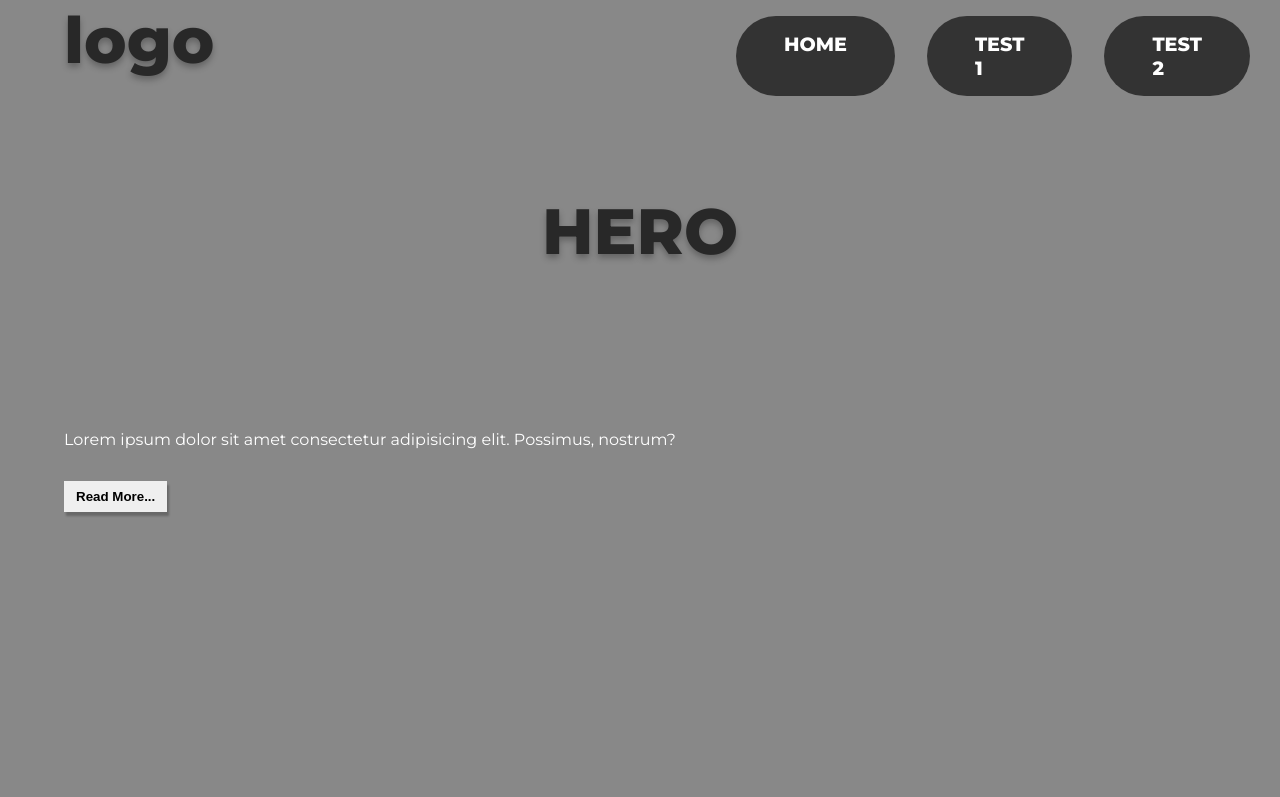
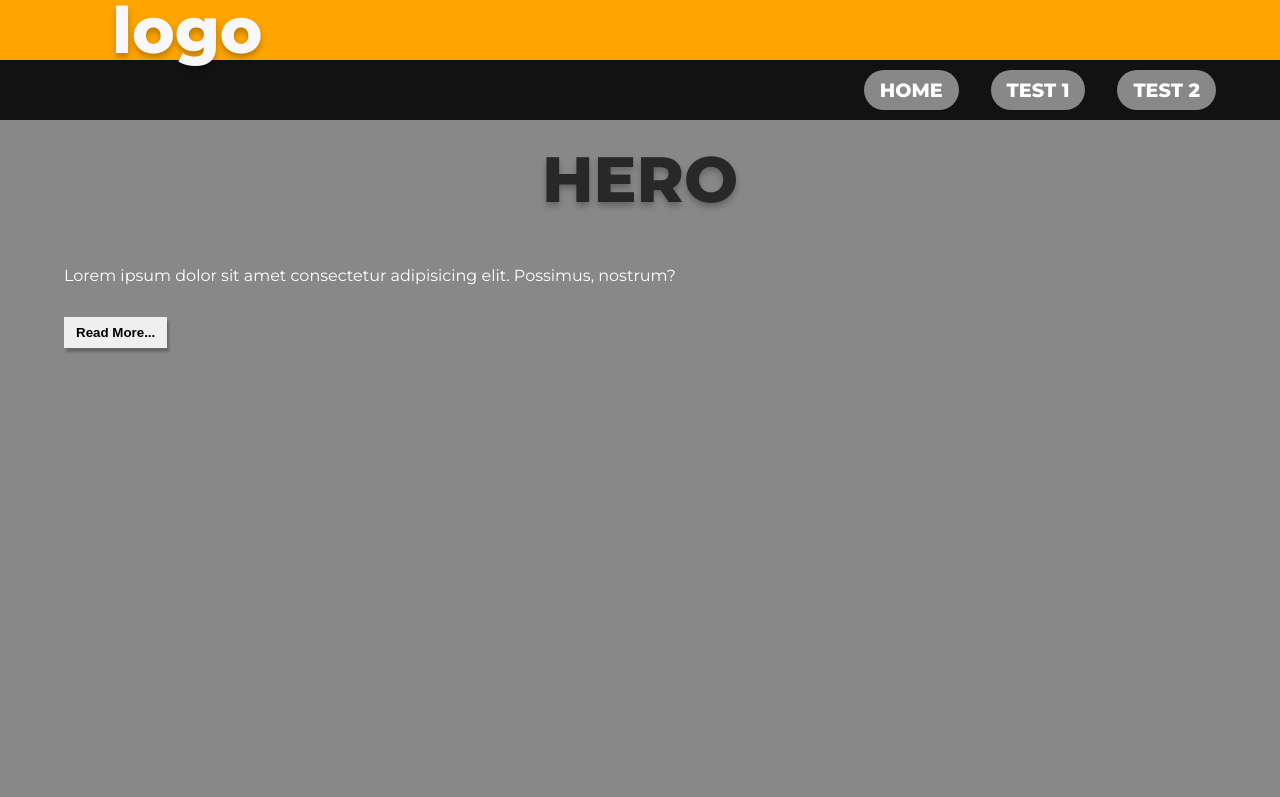
Before and after one commit to robonexx/jspractise, a plain HTML site: page index.html in a window 1280 px wide. Shown: the top 797 px of the page. Drawn offline with Linux system fonts and the light colour scheme.

Commit message:
Added nav and scroll effect using window pageYOffset

```diff
--- a/index.html
+++ b/index.html
@@ -5,19 +5,20 @@
     <meta http-equiv="X-UA-Compatible" content="IE=edge">
     <meta name="viewport" content="width=device-width, initial-scale=1.0">
     <link rel="stylesheet" href="style.css">
+    <script src="nav.js" defer></script>
     <title>Window scroll</title>
 </head>
 <body>
-    <header>
+    <header class="header">
         <h1>logo</h1>
-        <nav>
-            <ul>
-                <li><a href="/">Home</a></li>
-                <li><a href="/page2.html">test 1</a></li>
-                <li><a href="/page3.html">test 2</a></li>
-            </ul>
-        </nav>
     </header>
+    <div id="navbar">
+        <ul>
+            <li><a href="/">Home</a></li>
+            <li><a href="/page2.html">test 1</a></li>
+            <li><a href="/page3.html">test 2</a></li>
+        </ul>
+    </div>
     <main class="wrapper">
         <div class="hero">
             <h1>HERO</h1>
@@ -78,5 +79,6 @@
 
 
     <script src="app.js"></script>
+
 </body>
 </html>
--- /dev/null
+++ b/nav.js
@@ -0,0 +1,18 @@
+let nav = document.querySelector('#navbar')
+console.log('nav js', nav)
+let prevScrollpos = window.pageYOffset;
+
+    window.addEventListener('scroll', function () {
+        let currentScrollPos = window.pageYOffset;
+        console.log(currentScrollPos)
+
+      if (prevScrollpos > currentScrollPos) {
+        nav.classList.remove('hidden');
+        nav.classList.add('show');
+      } else {
+        nav.classList.add('hidden');
+        nav.classList.remove('show');
+      }
+        prevScrollpos = currentScrollPos;
+        console.log(prevScrollpos)
+    });
--- a/style.css
+++ b/style.css
@@ -15,18 +15,24 @@ body {
     font-family: 'Montserrat', sans-serif;
 }
 
-header {
-    position: fixed;
+.header {
+    position: sticky;
     top: 0;
     left: 0;
     width: 100%;
-    height: 80px;
+    height: 60px;
     display: flex;
-    justify-content: space-between;
     align-items: center;
+    z-index: 1000;
+    background-color: orange;
 }
-h1 {
-    padding: 1rem 4rem;
+.header h1 {
+    color: #f8f8f8;
+    text-align: left;
+    margin-left: 3rem;
+}
+h2 {
+    margin: 0.5rem
 }
 
 .headline {
@@ -35,36 +41,68 @@ h1 {
     text-shadow: 2px 4px 2px rgba(0, 0, 0, 0.966);
 }
 
-nav {
-    width: 50%;
-    height: 100%;
-    display: inline-block;
+#navbar {
+    background-color: #121212;
+    position: fixed;
+    display: flex;
+    justify-content: flex-end;
+    align-items: center;
+    top: 60px;
+    width: 100%;
+    height: 60px;
+    transition: top 0.3s ease;
+    z-index: 100;
+}
+
+  #navbar li:hover a {
+    background-color: #ddd;
+    color: #000;
+    cursor: pointer;
+  }
+
+#navbar.show {
+    width: 100%;
+    left: 0;
+    transform: translateY(0);
+    z-index: 100;
+    transition: all 0.4s ease-in-out;
+}
+
+#navbar.hidden {
+    transform: translateY(-60px);
+    border-bottom: 4.5rem solid #ec4d37;
+    transition: all 0.4s ease-in-out;
 }
 
 ul {
+    position: relative;
     list-style-type: none;
     padding: 1rem 4rem;
     display: flex;
 }
 
 li {
-    padding: 1rem 3rem;
-    background-color: #333;
-    border-radius: 50px;
     margin-left: 2rem;
 }
 li a {
+    width: 100%;
+    height: 100%;
     text-decoration: none;
     font-size: 1.2rem;
+    font-weight: 800;
     color: #fff;
-    font-weight: 800;
+    border-radius: 50px;
+    background-color: #888;
+    padding: 0.5rem 1rem;
     text-transform: uppercase;
+    transition: all 0.4s ease-in-out;
 }
 
 
 
 main {
     margin: 0 auto;
+    margin-top: ;
     height: 100%;
 }
 
@@ -81,7 +119,7 @@ p {
 
 h1 {
     text-align: center;
-    padding: 8rem 4rem;
+    padding: 1rem 4rem;
     font-size: 4rem;
     color: #282828;
     text-shadow: 0 4px 6px rgba(0, 0, 0, 0.267);
```
Also changed, not shown: page2.html (+2 -1 lines), page3.html (+1 -1 lines), app.js (line endings or trailing spaces).
